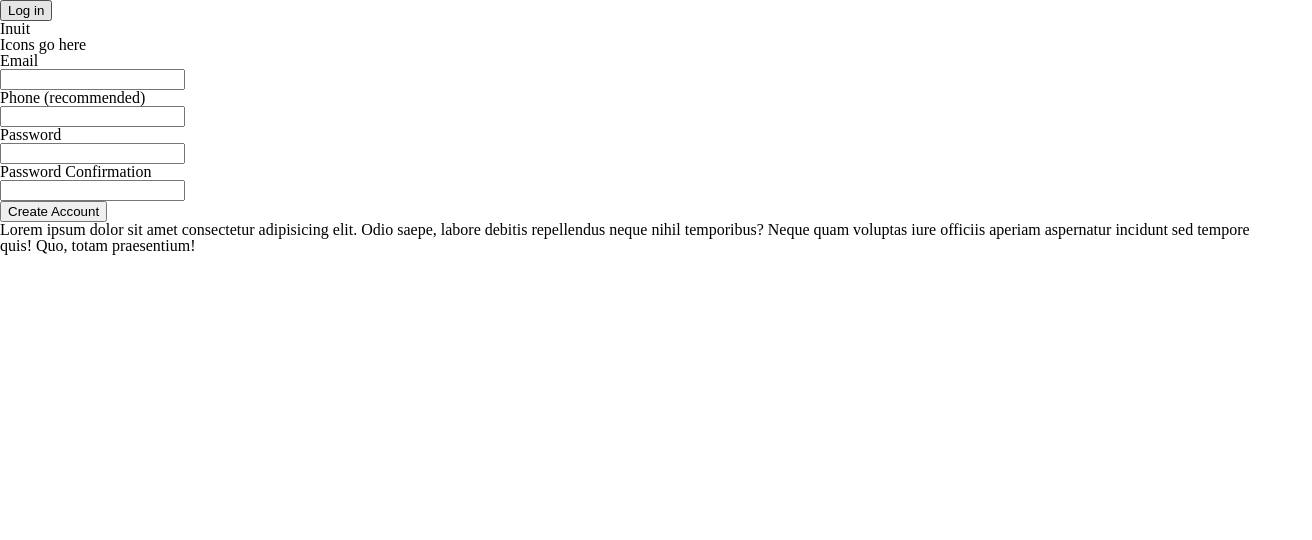
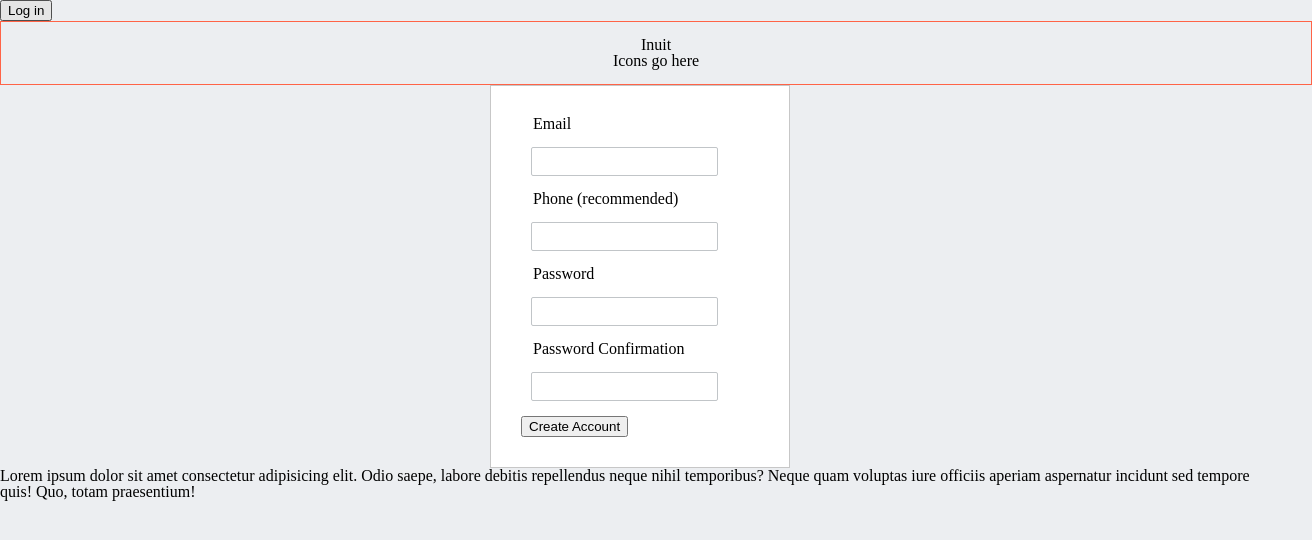
Before and after one commit to qamk/html-forms, a plain HTML site: page index.html in a window 1280 px wide. Shown: the whole page, 1312 px wide, since content can reach past the window. Drawn offline with Linux system fonts and the light colour scheme.

Commit message:
Adjust form layout and basic style

```diff
--- a/assets/stylesheets/main.css
+++ b/assets/stylesheets/main.css
@@ -48,3 +48,50 @@ table {
 }
 
 /* Main Styles */
+
+body {
+	background: #ECEEF1;
+}
+
+/* Navbar */
+
+/* Form Heading */
+.form-heading {
+	margin: 0, auto;
+	border: 1px solid tomato;
+	width: 100%;
+	padding: 15px;
+	text-align: center;
+}
+
+/* Form */
+.registration-container {
+	width: auto;
+	height: 250px;
+	margin: auto;
+}
+
+.registration-form {
+	border: 1px solid #c7c7c7;
+	background: #fff;
+	box-sizing: border-box;
+	margin: auto;
+	width: 300px;
+	padding: 30px;
+}
+
+.control {
+	padding: 5px 0;
+	margin: 10px;
+}
+
+.input-label {
+	margin: 10px;
+	padding: 2px;
+}
+
+.registration-input {
+	border: 1px solid #C1C5C8;
+	padding: 6px 8px 6px 0;
+	border-radius: 2px;
+}
```
